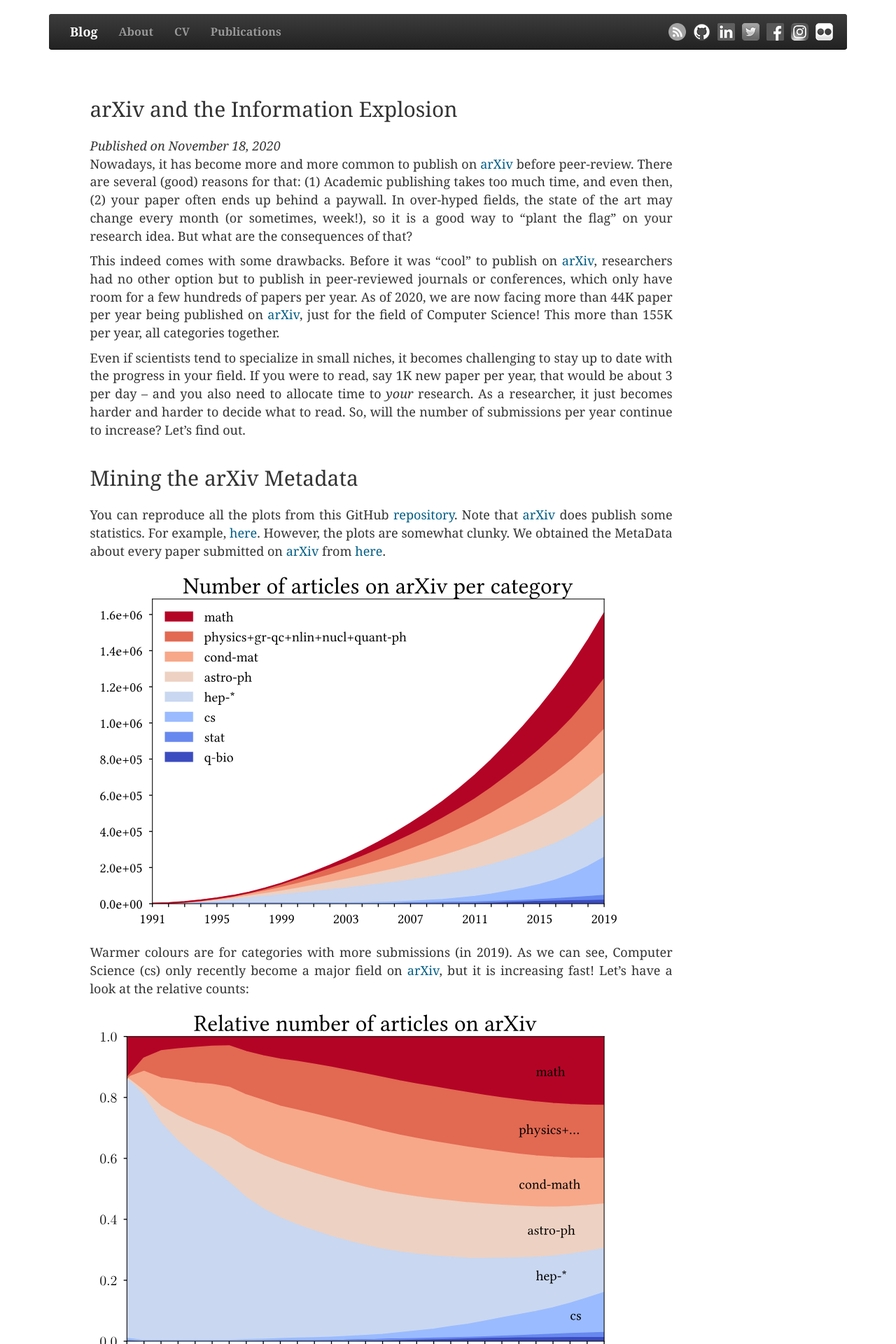
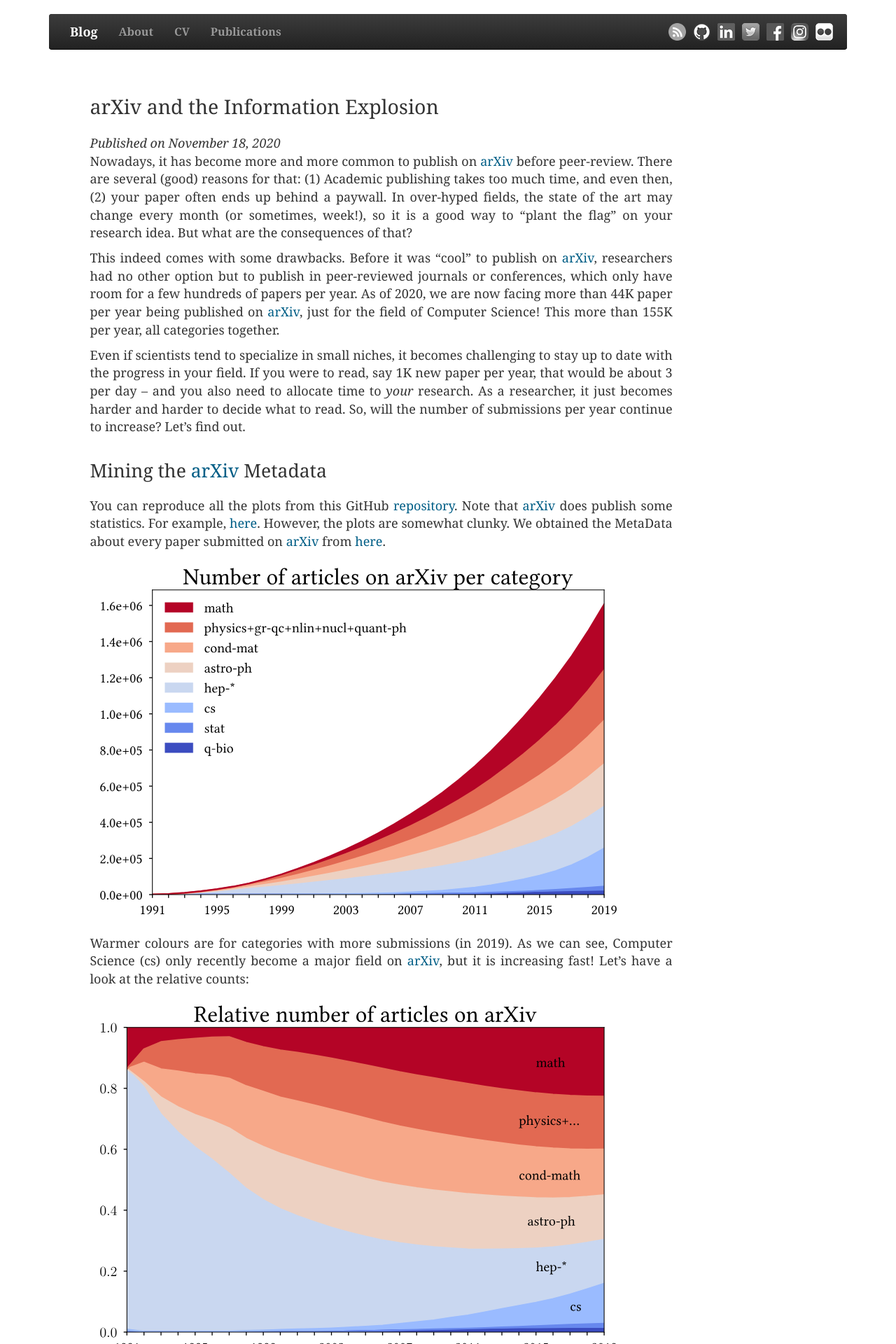
Before and after one commit to edouardfouche/edouardfouche.github.io, a Jekyll site: the page built from _posts/2020-11-19-arXiv-and-the-Information-Explosion.markdown, in a window 1280 px wide. Shown: the top 1920 px of the page at 70% size. Built offline with Jekyll 4.4.1, drawn with Linux system fonts in a browser that asks for light colours; nearby versions of some CDN libraries; comment, search, counter and statistics services are not loaded.

Commit message:
improve responsisiveness

```diff
--- a/_posts/2020-11-19-arXiv-and-the-Information-Explosion.markdown
+++ b/_posts/2020-11-19-arXiv-and-the-Information-Explosion.markdown
@@ -12,8 +12,7 @@
 
 Even if scientists tend to specialize in small niches, it becomes challenging to stay up to date with the progress in your field. If you were to read, say 1K new paper per year, that would be about 3 per day -- and you also need to allocate time to *your* research. As a researcher, it just becomes harder and harder to decide what to read. So, will the number of submissions per year continue to increase? Let's find out.
 
-Mining the [arXiv][arXiv] Metadata
-==================================
+## Mining the [arXiv][arXiv] Metadata
 
 You can reproduce all the plots from this GitHub [repository][github]. Note that [arXiv][arXiv] does publish some statistics. For example, [here][arXivstats]. However, the plots are somewhat clunky. We obtained the MetaData about every paper submitted on [arXiv][arXiv] from [here][arXivdata].
 
@@ -35,8 +34,7 @@
 
 Who is right? Only time will tell. It depends on how many scientists in the world are there, who do not *yet* use [arXiv][arXiv] —Rendez-vous in 2030.
 
-And what about Computer Science?
---------------------------------
+## And what about Computer Science?
 
 As we could see, the number of submissions has increased steeply in recent years. Let's have a look!
 
@@ -50,8 +48,7 @@
 
 As an exercise for you: How many computer science articles will we have on [arXiv][arXiv] in 2030? Of course, you can use the polynomial-fitting technique above, but the question is instead: How many more paper per year will the community post on [arXiv][arXiv]?
 
-Threats and Opportunities
-=========================
+## Threats and Opportunities
 
 As we have more and more papers, each of them gets less and less exposure (unless if you work with someone famous?). In the end, one may only consider those with more citations. But getting citations is a tricky business (more on that later, probably). Although citations are often being used as a proxy for quality, they do not help us to find new problems, i.e., those which did not get much attention so far!
 
--- a/css/customstyle.css
+++ b/css/customstyle.css
@@ -393,7 +393,7 @@
 /* Define title style in the main content */
 .content-wrapper .container .content-title {
   font-family: 'Georgia' ;
-  font-size: 38px ;
+  /* font-size: 38px ; */
   color: #454343;
   border-bottom: 2px solid ;
   /* padding-left: 2% ; */
--- a/css/style.css
+++ b/css/style.css
@@ -40,22 +40,26 @@
 }
 
 h1 {
-  font-size: 30px;
+  font-size: calc(20px + 6 * ((100vw - 320px) / 680));
+  /* font-size: 30px; */
   a {
     color: inherit;
   }
 }
 
 h2 {
-  font-size: 24px;
+  font-size: calc(18px + 6 * ((100vw - 320px) / 680));
+  /* font-size: 24px; */
 }
 
 h3 {
-  font-size: 20px;
+  font-size: calc(16px + 6 * ((100vw - 320px) / 680));
+  /* font-size: 20px; */
 }
 
 h4 {
-  font-size: 18px;
+  font-size: calc(14px + 6 * ((100vw - 320px) / 680));
+  /* font-size: 18px; */
   color: $gray;
 }
 
```
